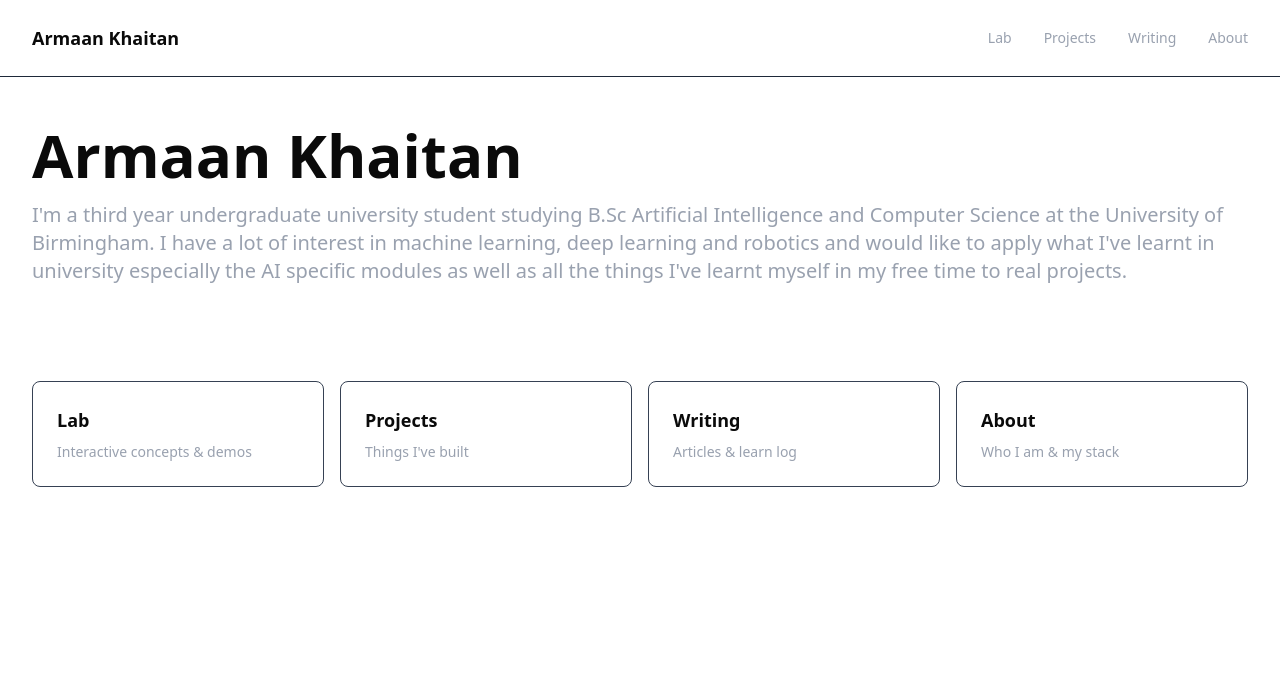
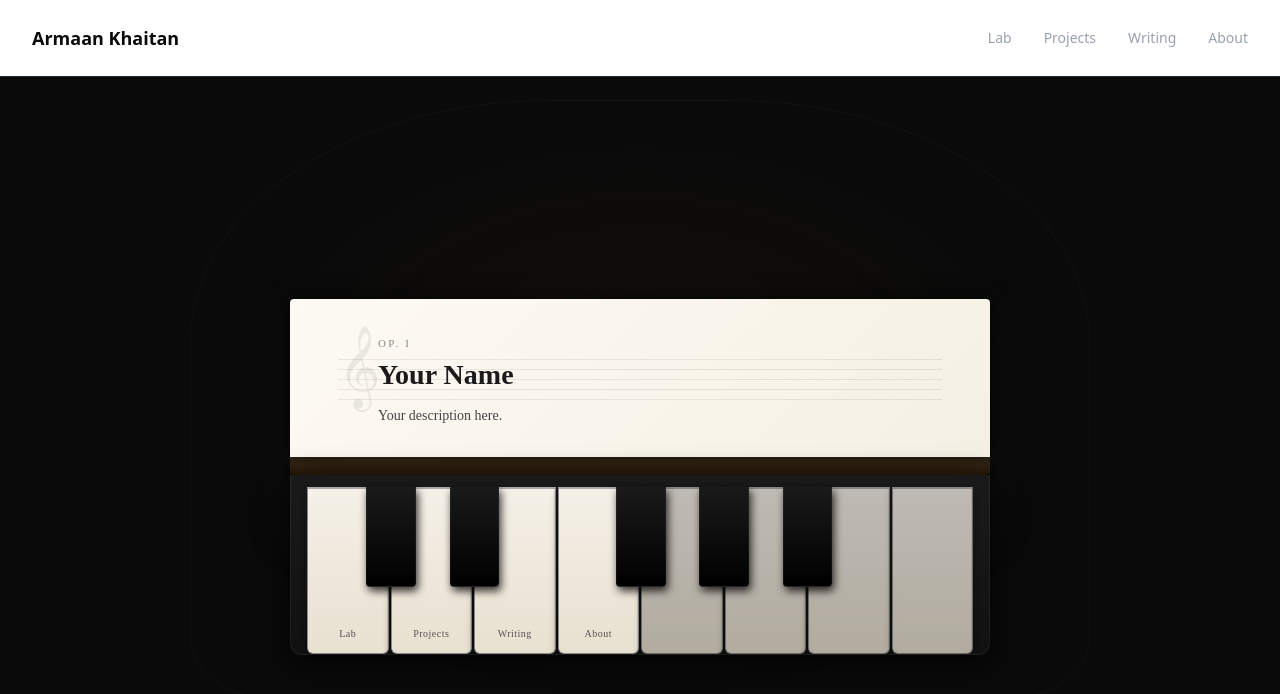
Before and after one commit to Deployed-Websites/Portfolio, a Next.js app in the folder portfolio-site/: page / in a window 1280 px wide. Shown: the top 694 px of the page. Built offline with nearby package versions, Linux system fonts and the light colour scheme.

Commit message:
creaitng piano style homepage

```diff
--- a/portfolio-site/src/app/page.js
+++ b/portfolio-site/src/app/page.js
@@ -1,35 +1,9 @@
+import PianoHome from "@/components/PianoHome";
+
 export default function Home() {
-  return (
-    <main className="min-h-screen bg-background text-foreground px-8 py-12">
+  return <PianoHome />;
+}
 
-      {/* HERO - your name, title, short intro */}
-      <section className="mb-24">
-        <h1 className="text-6xl font-bold mb-4">Armaan Khaitan</h1>
-        <p className="text-xl text-gray-400">I&apos;m a third year undergraduate university student studying B.Sc Artificial Intelligence and Computer Science at the University of Birmingham. I have a lot of interest in machine learning, deep learning and robotics and would like to apply what I&apos;ve learnt in university especially the AI specific modules as well as all the things I&apos;ve learnt myself in my free time to real projects.</p>
-      </section>
-
-      {/* HUB LINKS - the main zones of your site */}
-      <section className="mb-24">
-        <div className="grid grid-cols-2 gap-4 md:grid-cols-4">
-          <a href="/lab" className="border border-gray-700 rounded-lg p-6 hover:border-white transition-colors">
-            <h2 className="text-lg font-semibold mb-2">Lab</h2>
-            <p className="text-sm text-gray-400">Interactive concepts & demos</p>
-          </a>
-          <a href="/projects" className="border border-gray-700 rounded-lg p-6 hover:border-white transition-colors">
-            <h2 className="text-lg font-semibold mb-2">Projects</h2>
-            <p className="text-sm text-gray-400">Things I&apos;ve built</p>
-          </a>
-          <a href="/writing" className="border border-gray-700 rounded-lg p-6 hover:border-white transition-colors">
-            <h2 className="text-lg font-semibold mb-2">Writing</h2>
-            <p className="text-sm text-gray-400">Articles & learn log</p>
-          </a>
-          <a href="/about" className="border border-gray-700 rounded-lg p-6 hover:border-white transition-colors">
-            <h2 className="text-lg font-semibold mb-2">About</h2>
-            <p className="text-sm text-gray-400">Who I am & my stack</p>
-          </a>
-        </div>
-      </section>
-
-    </main>
-  );
-}
+/*
+I&apos;m a third year undergraduate university student studying B.Sc Artificial Intelligence and Computer Science at the University of Birmingham. I have a lot of interest in machine learning, deep learning and robotics and would like to apply what I&apos;ve learnt in university especially the AI specific modules as well as all the things I&apos;ve learnt myself in my free time to real projects.
+*/
--- /dev/null
+++ b/portfolio-site/src/components/PianoHome.js
@@ -0,0 +1,81 @@
+"use client";
+import MusicSheet from "./piano/MusicSheet";
+import PianoKey from "./piano/PianoKey";
+import BlackKey from "./piano/BlackKey";
+import { whiteKeys, blackKeys, blackKeyPositions } from "./piano/data/keys";
+
+const navigate = (href) => { window.location.href = href; };
+
+export default function PianoHome() {
+  const whiteWidth = 100 / whiteKeys.length;
+
+  return (
+    <div style={{
+      minHeight: "100vh",
+      background: "#0a0a0a",
+      display: "flex",
+      flexDirection: "column",
+      alignItems: "center",
+      justifyContent: "center",
+      padding: "40px 20px",
+      fontFamily: "serif",
+    }}>
+
+      {/* FAINT PIANO BODY */}
+      <div style={{
+        position: "fixed",
+        top: "50%",
+        left: "50%",
+        transform: "translate(-50%, -50%)",
+        width: "900px",
+        height: "600px",
+        background: "radial-gradient(ellipse at center, rgba(40,30,20,0.3) 0%, transparent 70%)",
+        borderRadius: "40% 40% 10% 10%",
+        border: "1px solid rgba(255,255,255,0.03)",
+        pointerEvents: "none",
+        zIndex: 0,
+      }} />
+
+      {/* STAND + SHEET */}
+      <div style={{ position: "relative", zIndex: 1, width: "100%", maxWidth: "700px" }}>
+        <MusicSheet />
+
+        {/* LEDGE */}
+        <div style={{
+          height: "18px",
+          background: "linear-gradient(to bottom, #3a2a1a, #2a1a0a)",
+          borderRadius: "0 0 4px 4px",
+          boxShadow: "0 4px 12px rgba(0,0,0,0.6)",
+          borderTop: "1px solid rgba(255,255,255,0.08)",
+        }} />
+      </div>
+
+      {/* PIANO KEYS */}
+      <div style={{
+        position: "relative",
+        zIndex: 1,
+        width: "100%",
+        maxWidth: "700px",
+        height: "180px",
+        background: "linear-gradient(to bottom, #1a1a1a, #111)",
+        borderRadius: "0 0 12px 12px",
+        padding: "12px 16px 0",
+        boxShadow: "0 8px 32px rgba(0,0,0,0.8)",
+        border: "1px solid rgba(255,255,255,0.05)",
+        borderTop: "none",
+      }}>
+        <div style={{ display: "flex", height: "100%", gap: "2px", position: "relative" }}>
+          {whiteKeys.map((key) => (
+            <PianoKey key={key.note} keyData={key} totalWhite={whiteKeys.length} onClick={navigate} />
+          ))}
+          {blackKeys.map((key) => {
+            const pos = blackKeyPositions[key.note];
+            const left = pos * whiteWidth - (whiteWidth * 0.3);
+            return <BlackKey key={key.note} keyData={key} left={left} whiteWidth={whiteWidth} />;
+          })}
+        </div>
+      </div>
+
+    </div>
+  );
+}
--- /dev/null
+++ b/portfolio-site/src/components/piano/BlackKey.js
@@ -0,0 +1,27 @@
+"use client";
+import { playNote } from "./utils/playNote";
+
+export default function BlackKey({ keyData, left, whiteWidth }) {
+  return (
+    <div
+      onClick={() => playNote(keyData.freq)}
+      style={{
+        position: "absolute",
+        left: `calc(${left}% + 1px)`,
+        top: 0,
+        width: `${whiteWidth * 0.6}%`,
+        height: "60%",
+        background: "linear-gradient(to bottom, #1a1a1a, #000)",
+        borderRadius: "0 0 4px 4px",
+        zIndex: 2,
+        cursor: "pointer",
+        boxShadow: "2px 4px 8px rgba(0,0,0,0.8)",
+        border: "1px solid rgba(255,255,255,0.05)",
+        borderTop: "none",
+      }}
+      onMouseDown={e => e.currentTarget.style.background = "linear-gradient(to bottom, #333, #111)"}
+      onMouseUp={e => e.currentTarget.style.background = "linear-gradient(to bottom, #1a1a1a, #000)"}
+      onMouseLeave={e => e.currentTarget.style.background = "linear-gradient(to bottom, #1a1a1a, #000)"}
+    />
+  );
+}
--- /dev/null
+++ b/portfolio-site/src/components/piano/MusicSheet.js
@@ -0,0 +1,52 @@
+export default function MusicSheet() {
+  return (
+    <div style={{
+      background: "linear-gradient(135deg, #fdfaf4 0%, #f5f0e4 100%)",
+      borderRadius: "4px 4px 0 0",
+      padding: "36px 48px 28px",
+      boxShadow: "0 -2px 20px rgba(0,0,0,0.5), 0 2px 4px rgba(0,0,0,0.3)",
+      position: "relative",
+      overflow: "hidden",
+    }}>
+
+      {/* STAFF LINES */}
+      {[0, 1, 2, 3, 4].map(i => (
+        <div key={i} style={{
+          position: "absolute",
+          left: "48px",
+          right: "48px",
+          top: `${60 + i * 10}px`,
+          height: "1px",
+          background: "rgba(0,0,0,0.08)",
+        }} />
+      ))}
+
+      {/* TREBLE CLEF */}
+      <div style={{
+        position: "absolute",
+        left: "48px",
+        top: "32px",
+        fontSize: "72px",
+        color: "rgba(0,0,0,0.07)",
+        lineHeight: 1,
+        fontFamily: "serif",
+        userSelect: "none",
+      }}>𝄞</div>
+
+      {/* CONTENT */}
+      <div style={{ position: "relative", zIndex: 1, paddingLeft: "40px" }}>
+        <div style={{ fontSize: "11px", letterSpacing: "0.2em", color: "#888", marginBottom: "6px", textTransform: "uppercase" }}>
+          Op. I
+        </div>
+        {/* YOUR NAME */}
+        <h1 style={{ fontSize: "28px", fontWeight: "700", color: "#1a1a1a", marginBottom: "12px", lineHeight: 1.2 }}>
+          Your Name
+        </h1>
+        {/* YOUR DESCRIPTION */}
+        <p style={{ fontSize: "14px", color: "#444", lineHeight: 1.8, maxWidth: "520px" }}>
+          Your description here.
+        </p>
+      </div>
+    </div>
+  );
+}
--- /dev/null
+++ b/portfolio-site/src/components/piano/PianoKey.js
@@ -0,0 +1,42 @@
+"use client";
+import { playNote } from "./utils/playNote";
+
+export default function PianoKey({ keyData, totalWhite, onClick }) {
+  const isActive = !!keyData.href;
+
+  const handleClick = () => {
+    playNote(keyData.freq);
+    if (keyData.href) onClick(keyData.href);
+  };
+
+  return (
+    <div
+      onClick={handleClick}
+      className="relative cursor-pointer select-none"
+      style={{
+        width: `${100 / totalWhite}%`,
+        height: "100%",
+        background: "linear-gradient(to bottom, #f5f0e8, #e8e0d0)",
+        border: "1px solid #888",
+        borderTop: "2px solid #aaa",
+        borderRadius: "0 0 6px 6px",
+        boxShadow: "inset -1px 0 0 rgba(0,0,0,0.1), 0 4px 8px rgba(0,0,0,0.4)",
+        display: "flex",
+        alignItems: "flex-end",
+        justifyContent: "center",
+        paddingBottom: "12px",
+        transition: "background 0.1s",
+        opacity: isActive ? 1 : 0.75,
+      }}
+      onMouseDown={e => e.currentTarget.style.background = "linear-gradient(to bottom, #e0d8c8, #d5cdc0)"}
+      onMouseUp={e => e.currentTarget.style.background = "linear-gradient(to bottom, #f5f0e8, #e8e0d0)"}
+      onMouseLeave={e => e.currentTarget.style.background = "linear-gradient(to bottom, #f5f0e8, #e8e0d0)"}
+    >
+      {isActive && (
+        <span style={{ fontSize: "10px", color: "#555", fontFamily: "serif", letterSpacing: "0.05em" }}>
+          {keyData.label}
+        </span>
+      )}
+    </div>
+  );
+}
--- /dev/null
+++ b/portfolio-site/src/components/piano/data/keys.js
@@ -0,0 +1,22 @@
+export const keys = [
+  { note: "C",  freq: 261.63, black: false, label: "Lab",      href: "/lab"      },
+  { note: "C#", freq: 277.18, black: true,  label: null,       href: null        },
+  { note: "D",  freq: 293.66, black: false, label: "Projects", href: "/projects" },
+  { note: "D#", freq: 311.13, black: true,  label: null,       href: null        },
+  { note: "E",  freq: 329.63, black: false, label: "Writing",  href: "/writing"  },
+  { note: "F",  freq: 349.23, black: false, label: "About",    href: "/about"    },
+  { note: "F#", freq: 369.99, black: true,  label: null,       href: null        },
+  { note: "G",  freq: 392.00, black: false, label: null,       href: null        },
+  { note: "G#", freq: 415.30, black: true,  label: null,       href: null        },
+  { note: "A",  freq: 440.00, black: false, label: null,       href: null        },
+  { note: "A#", freq: 466.16, black: true,  label: null,       href: null        },
+  { note: "B",  freq: 493.88, black: false, label: null,       href: null        },
+  { note: "C2", freq: 523.25, black: false, label: null,       href: null        },
+];
+
+export const whiteKeys = keys.filter(k => !k.black);
+export const blackKeys = keys.filter(k => k.black);
+
+export const blackKeyPositions = {
+  "C#": 1, "D#": 2, "F#": 4, "G#": 5, "A#": 6
+};
--- /dev/null
+++ b/portfolio-site/src/components/piano/utils/playNote.js
@@ -0,0 +1,16 @@
+export function playNote(frequency) {
+  const ctx = new (window.AudioContext || window.webkitAudioContext)();
+  const oscillator = ctx.createOscillator();
+  const gainNode = ctx.createGain();
+
+  oscillator.connect(gainNode);
+  gainNode.connect(ctx.destination);
+
+  oscillator.type = "triangle";
+  oscillator.frequency.setValueAtTime(frequency, ctx.currentTime);
+  gainNode.gain.setValueAtTime(0.4, ctx.currentTime);
+  gainNode.gain.exponentialRampToValueAtTime(0.001, ctx.currentTime + 1.5);
+
+  oscillator.start(ctx.currentTime);
+  oscillator.stop(ctx.currentTime + 1.5);
+}
```
